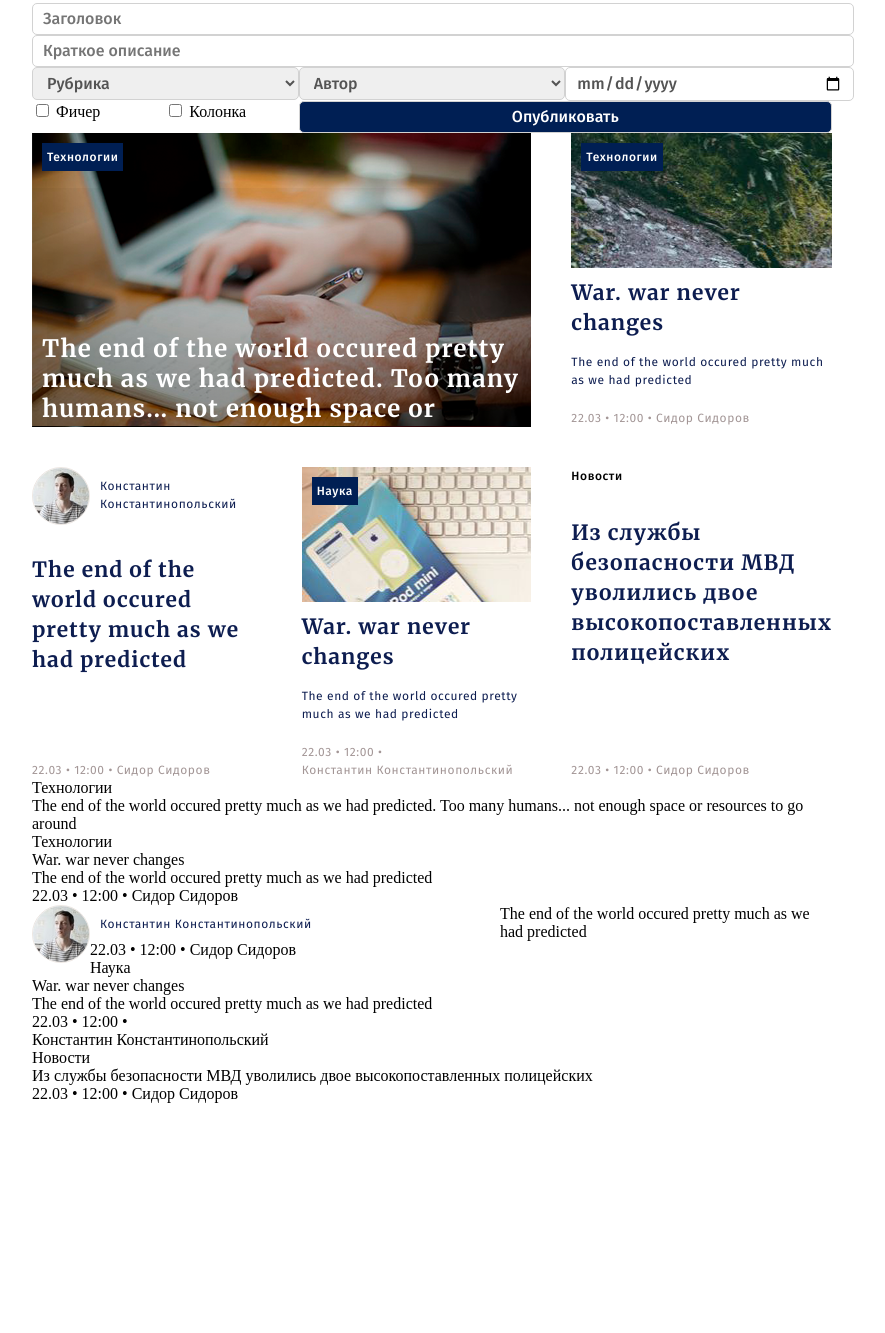
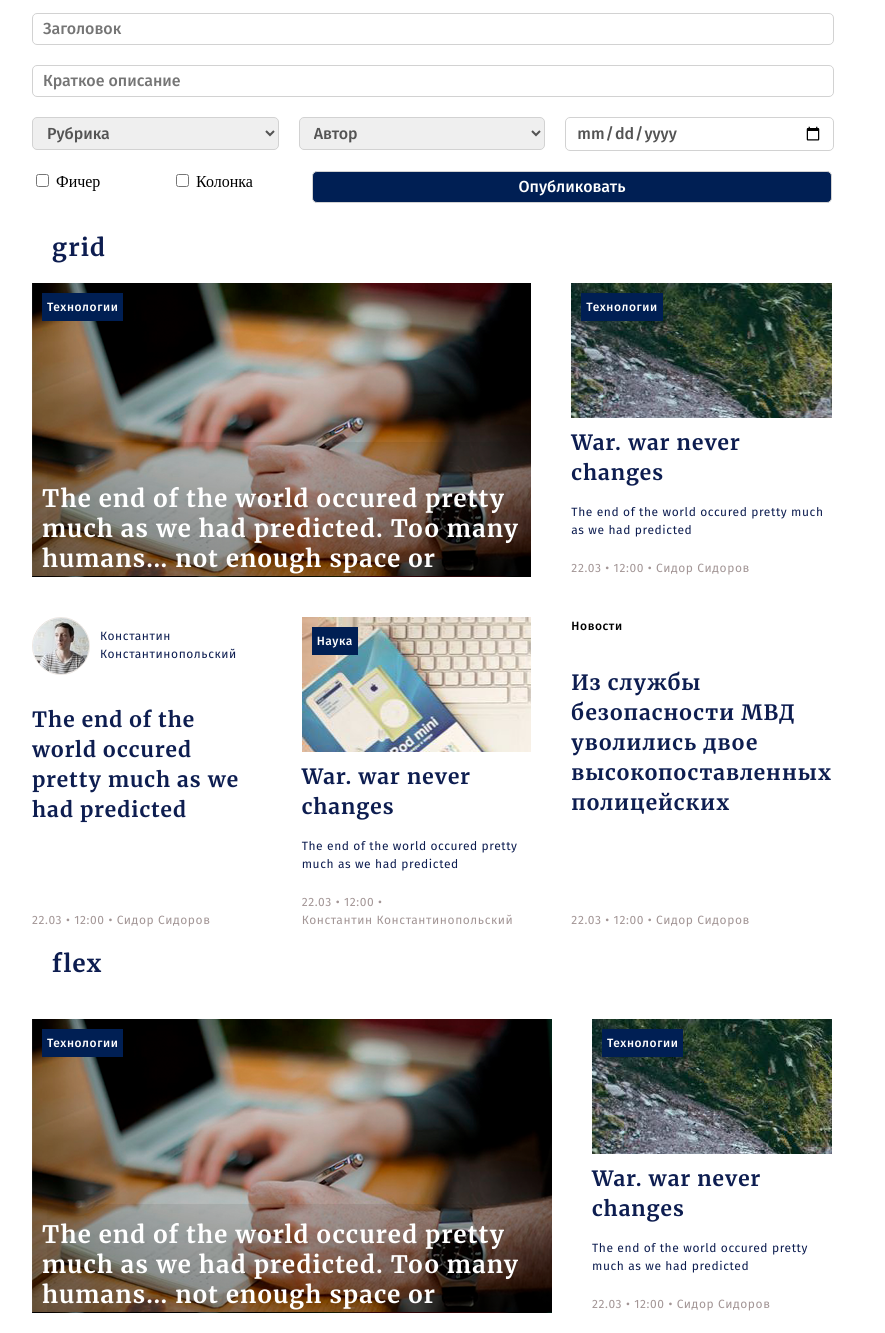
Before and after one commit to kirchanovis/rtest, a website built with webpack: page src/index.html in a window 1280 px wide. Shown: the part 67-1400 px from the top of the page, without its empty margins (208-1093 px from the left). Before the commit the page ends 1178 px from the top, so only its background shows below. Built offline with nearby package versions, Linux system fonts and the light colour scheme; files whose address does not match are found by name.

Commit message:
update css.flex

```diff
--- a/src/index.html
+++ b/src/index.html
@@ -85,18 +85,17 @@
               <div style="clear: both;"></div>
             </div>
             <div class="form-flex__block">
-              <div class="form-flex__elem">
-                <input type="checkbox" class="form-flex__check form-flex__check_border" name="fitcher" id="fitcher" >
+              <div class="form-flex__elem form-flex__elem_one">
+                <input type="checkbox" class="form-flex__check" name="fitcher" id="fitcher" >
                 <label for="fitcher" class="form-flex__label">Фичер</label>
               </div>
-              <div class="form-flex__elem">
-                <input type="checkbox" class="form-flex__check form-flex__check_border" name="column" id="column" >
+              <div class="form-flex__elem form-flex__elem_one">
+                <input type="checkbox" class="form-flex__check" name="column" id="column" >
                 <label for="column" class="form-flex__label">Колонка</label>
               </div>
               <div class="form-flex__elem form-flex__elem_two">
                 <input type="submit" class="form-flex__submit form-flex__submit_two form-flex__submit_border" name="Опубликовать" value="Опубликовать" >
               </div>
-              <div style="clear: both;"></div>
             </form>
           </div>
       </div>
@@ -140,6 +139,7 @@
           </div>
         </div>
       </div>-->
+        <h1 class="title">grid</h1>
         <div class="news-grid">
           <div class="news-grid__block news-grid__padding news-grid__block_big">
             <div class="news-grid__category news-grid__category_bg">Технологии</div>
@@ -176,7 +176,7 @@
           </div>
         </div>
 
-
+        <h1 class="title">flex</h1>
         <div class="news-flex">
           <div class="news-flex__block news-flex__padding news-flex__block_big">
             <div class="news-flex__category news-flex__category_bg">Технологии</div>
--- a/src/index.js
+++ b/src/index.js
@@ -6,6 +6,7 @@ class FormView {
     constructor() {
         this.form = document.getElementById('form');
         this.form.onsubmit = this.onSubmitForm;
+        localStorage.removeItem("news");
         if(localStorage.getItem("news")) {
             this.load();
         }
--- a/src/scss/component/_ui.scss
+++ b/src/scss/component/_ui.scss
@@ -89,9 +89,14 @@
     display: flex;
     flex-direction: column;
     &__elem{
-        flex: 1;
+        flex-grow: 1;
+        flex-basis: 30%;
         &_two{
-            flex: 4;
+            flex-grow: 2;
+            flex-basis: 60%;
+        }
+        &_one{
+            flex-basis: 15%;
         }
     }
     &__block{
@@ -99,12 +104,14 @@
         flex-wrap: nowrap;
         flex-direction: row;
         align-items: stretch;
+        justify-content: space-around;
+        padding: $paddingForm 0;
     }
     &__text {
         color: $textColorForm;
         @include H4();
         padding: $paddingForm/2 $paddingForm;
-        width: 100%;
+        width: calc(100% - 20px);
         &_border{
             border-radius: $borRad;
             border:1px solid $borderFormColor;
@@ -114,7 +121,7 @@
         color: $textColorForm;
         @include H4();
         padding: $paddingForm/2 $paddingForm;
-        width: 100%;
+        width: calc(100% - 20px);
         &_border{
             border-radius: $borRad;
             border:1px solid $borderFormColor;
@@ -124,7 +131,7 @@
         color: $textColorForm;
         @include H4();
         padding: $paddingForm/2 $paddingForm;
-        width: 100%;
+        width: calc(100% - 20px);
         &_border{
             border-radius: $borRad;
             border:1px solid $borderFormColor;
@@ -338,3 +345,83 @@
       }
     }
   }
+
+
+.news-flex{
+    display: flex;
+    flex-wrap: wrap;
+    margin:0 -20px;
+    &__block{
+        width: 240px;
+        margin: 20px;
+        display: flex;
+        flex-direction: column;
+        position: relative;
+        &_big{
+            width: 520px;
+        }
+    }
+    &__category{
+        @include main();
+        z-index: 2;
+        &_bg{
+            margin: 10px;
+            padding: 5px;
+            position: absolute;
+            background-color: $second-color;
+            color: $textColorImage;
+        }
+    }
+    &__background-photo{
+        overflow: hidden;
+        position: absolute;
+        z-index: 0;
+        top:0;
+        left:0;
+        height: 100%;
+        width: 100%;
+    }
+    &__background {
+        z-index: 1;
+        position: absolute;
+        overflow: hidden;
+        box-shadow: 0px -100px 220px 0px rgba(0, 0, 0, 0.59) inset;
+        top:0;
+        left:0;
+        width: 100%;
+        height: 100%;
+    }
+    &__title{
+        @include H2();
+        position: absolute;
+        z-index: 2;
+        bottom: 0;
+        color: $textColorImage;
+        height: 83px;
+        overflow: hidden;
+        padding: 10px;
+        text-shadow: 0px 2px 2px rgba(0, 0, 0, 0.004);
+    }
+    &__photo{
+        height: 135px;
+        width: 100%;
+    }
+    &__author{
+    }
+    &__title-aux{
+        @include Caption();
+        padding: 10px 0;
+        color: $textColor;
+    }
+    &__content{
+        @include simple();
+        padding: 5px 0;
+        color: $textColor;
+    }
+    &__footer{
+        margin-top: auto;
+        padding-top: 15px;
+        @include simple();
+        color: $textColorSub;
+    }
+  }
```
Also changed, not shown: dist/index.html, dist/main.js, dist/style.css.
